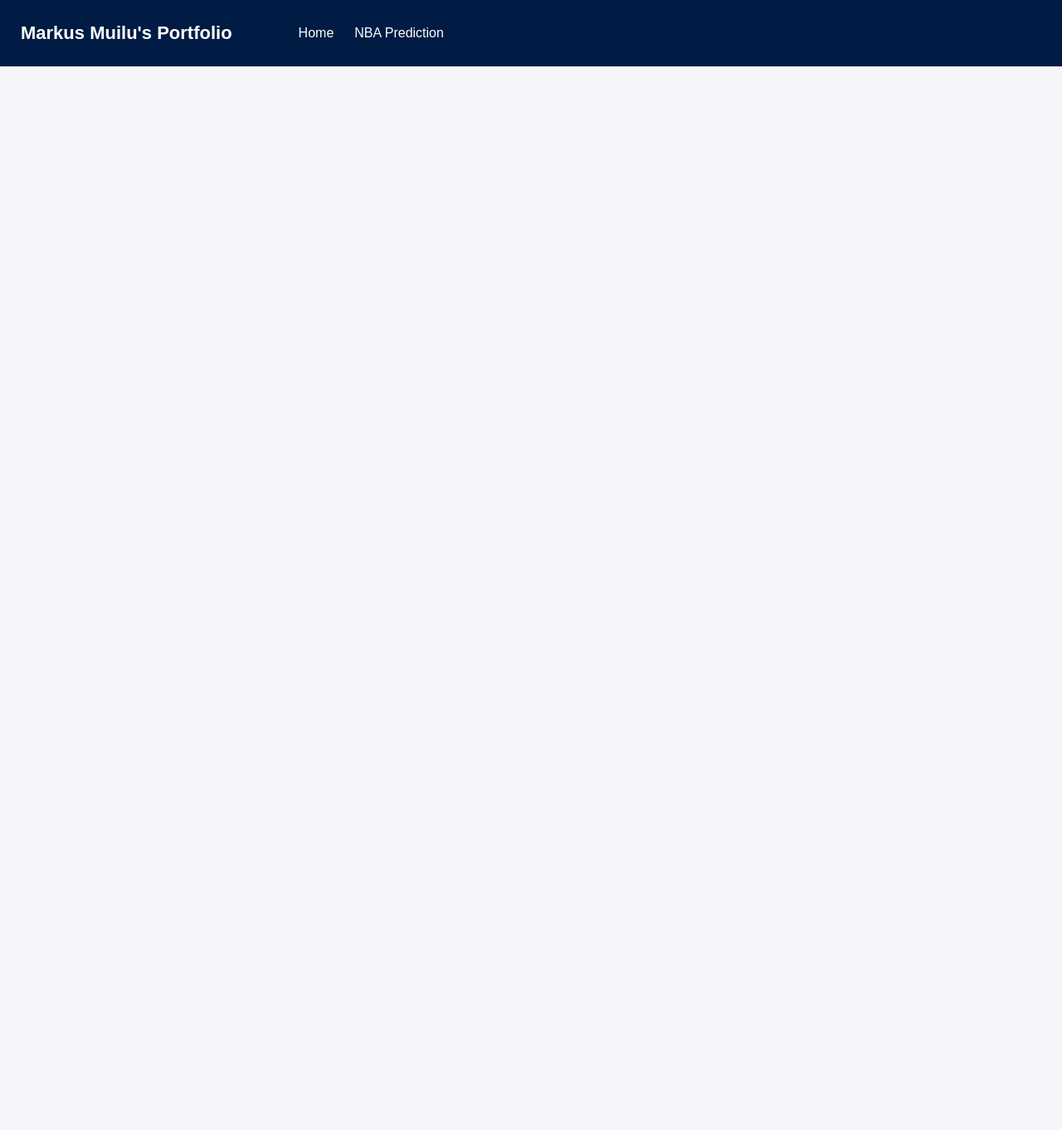
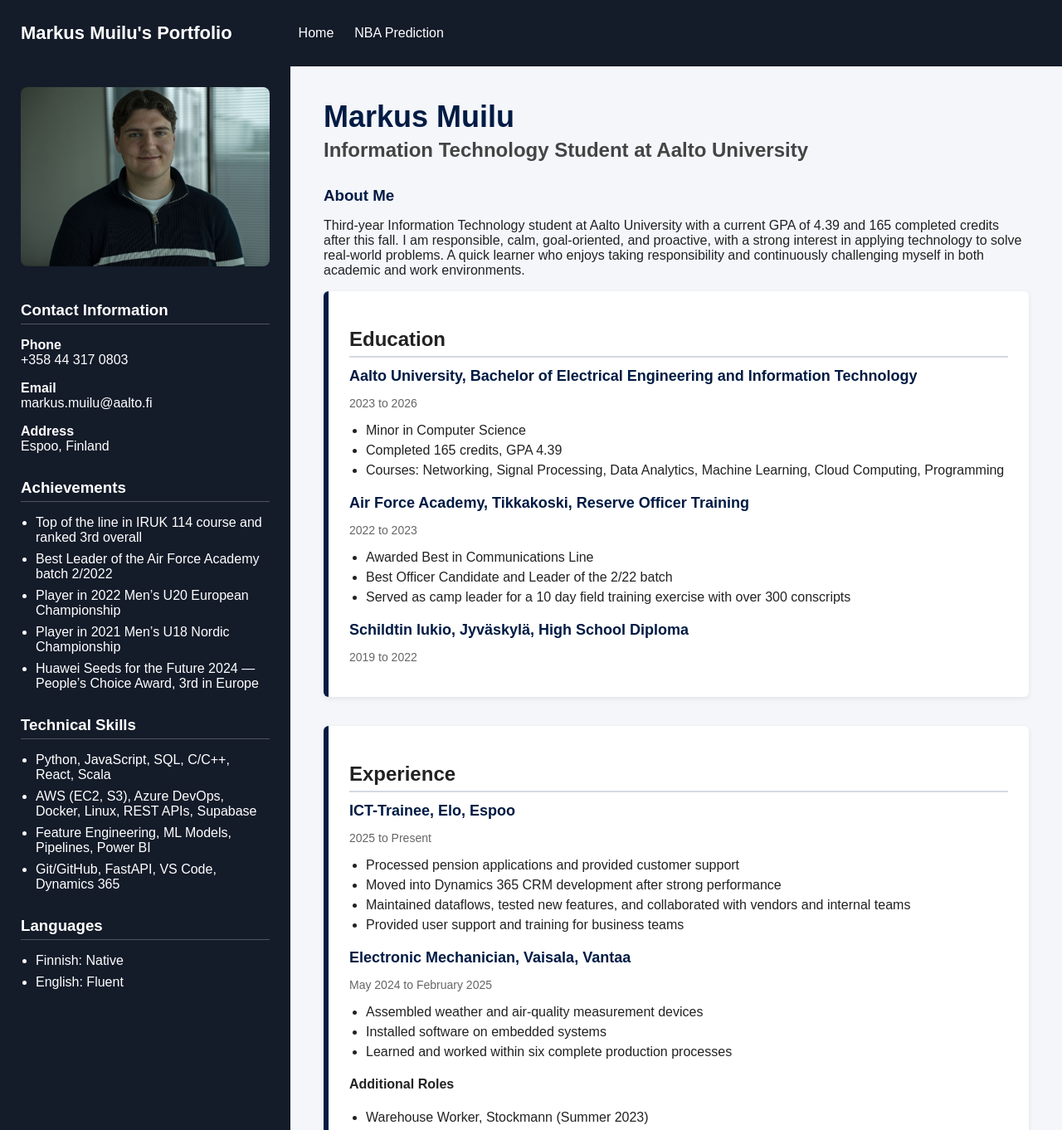
Before and after one commit to markusmuilu/Portfolio, a React (Create React App) app: page / in a window 1280 px wide. Shown: the top 1362 px of the page at 83% size. Before the commit the page ends 884 px from the top, so only its background shows below. Built offline with nearby package versions, Linux system fonts and the light colour scheme.

Commit message:
Updated home page

```diff
--- a/src/components/NavBar.css
+++ b/src/components/NavBar.css
@@ -1,5 +1,5 @@
 .navbar {
-  background-color: #001B44;
+  background-color: #141b29;
   color: white;
   padding: 15px 25px;
   display: flex;
--- /dev/null
+++ b/src/pages/Home.css
@@ -0,0 +1,143 @@
+/* Layout */
+.cv-layout {
+  display: flex;
+  min-height: 100vh;
+  background-color: #f5f6fa;
+  font-family: Arial, sans-serif;
+}
+
+/* Sidebar */
+.cv-sidebar {
+  width: 300px;
+  background-color: #141b29;
+  color: #fff;
+  padding: 25px;
+  overflow-y: auto;
+}
+
+.cv-photo {
+  width: 100%;
+  border-radius: 8px;
+  margin-bottom: 20px;
+}
+
+.sidebar-section {
+  margin-bottom: 30px;
+}
+
+.sidebar-section h3 {
+  margin-bottom: 10px;
+  color: #fff;
+  border-bottom: 1px solid #ffffff40;
+  padding-bottom: 5px;
+}
+
+.sidebar-section ul {
+  padding-left: 18px;
+}
+
+.sidebar-section li {
+  margin-bottom: 8px;
+}
+
+/* Main Content */
+.cv-main {
+  flex: 1;
+  padding: 40px;
+  color: #222;
+}
+
+.cv-main header h1 {
+  margin: 0;
+  font-size: 36px;
+  color: #001b44;
+}
+
+.cv-main header h2 {
+  margin-top: 5px;
+  color: #444;
+}
+
+.cv-section {
+  margin-top: 30px;
+}
+
+.cv-section h3 {
+  color: #001b44;
+  margin-bottom: 10px;
+}
+
+.cv-section ul {
+  padding-left: 20px;
+}
+
+.cv-section h4 {
+  margin-top: 15px;
+  margin-bottom: 5px;
+  font-size: 18px;
+  color: #333;
+}
+/* --- CV BOX SECTIONS --- */
+
+.cv-box {
+  background: #ffffff;
+  border-left: 6px solid #001B44;   /* left colored line */
+  padding: 20px 25px;
+  margin-bottom: 35px;
+  border-radius: 6px;
+  box-shadow: 0 2px 6px rgba(0,0,0,0.08);
+}
+
+/* Title bar */
+.cv-box-title {
+  font-size: 24px;
+  color: #222;
+  margin-bottom: 12px;
+  padding-bottom: 6px;
+  border-bottom: 2px solid #d4d9e2; /* clean underline */
+}
+
+/* Entry inside the box */
+.cv-entry {
+  margin-bottom: 20px;
+}
+
+.cv-entry h4 {
+  font-size: 18px;
+  margin: 0 0 4px 0;
+  color: #001B44;
+  font-weight: 600;
+}
+
+.cv-entry-dates {
+  font-size: 14px;
+  color: #666;
+  margin-bottom: 8px;
+}
+
+.cv-project-tags {
+  font-size: 14px;
+  font-weight: 600;
+  color: #444;
+  margin-bottom: 10px;
+}
+
+.cv-entry ul, .cv-box > ul {
+  padding-left: 20px;
+}
+
+.cv-entry ul li, .cv-box ul li {
+  margin-bottom: 6px;
+}
+
+
+/* Mobile responsive */
+@media (max-width: 900px) {
+  .cv-layout {
+    flex-direction: column;
+  }
+
+  .cv-sidebar {
+    width: 100%;
+  }
+}
--- a/src/pages/Home.js
+++ b/src/pages/Home.js
@@ -1,13 +1,151 @@
+import "./Home.css";
+
 export default function Home() {
   return (
-    <div style={{ height: "100vh" }}>
-      <iframe
-        src="/CV.pdf"
-        width="100%"
-        height="100%"
-        style={{ border: "none" }}
-        title="CV"
-      />
+    <div className="cv-layout">
+
+      {/* LEFT SIDEBAR */}
+      <aside className="cv-sidebar">
+        <img src="/CV_kuva.jpeg" alt="Profile" className="cv-photo" />
+
+        <div className="sidebar-section">
+          <h3>Contact Information</h3>
+          <p><strong>Phone</strong><br />+358 44 317 0803</p>
+          <p><strong>Email</strong><br />markus.muilu@aalto.fi</p>
+          <p><strong>Address</strong><br />Espoo, Finland</p>
+        </div>
+
+        <div className="sidebar-section">
+          <h3>Achievements</h3>
+          <ul>
+            <li>Top of the line in IRUK 114 course and ranked 3rd overall</li>
+            <li>Best Leader of the Air Force Academy batch 2/2022</li>
+            <li>Player in 2022 Men’s U20 European Championship</li>
+            <li>Player in 2021 Men’s U18 Nordic Championship</li>
+            <li>Huawei Seeds for the Future 2024
+              — People’s Choice Award, 3rd in Europe
+            </li>
+          </ul>
+        </div>
+
+        <div className="sidebar-section">
+          <h3>Technical Skills</h3>
+          <ul>
+            <li>Python, JavaScript, SQL, C/C++, React, Scala</li>
+            <li>AWS (EC2, S3), Azure DevOps, Docker, Linux, REST APIs, Supabase</li>
+            <li>Feature Engineering, ML Models, Pipelines, Power BI</li>
+            <li>Git/GitHub, FastAPI, VS Code, Dynamics 365</li>
+          </ul>
+        </div>
+
+        <div className="sidebar-section">
+          <h3>Languages</h3>
+          <ul>
+            <li>Finnish:       Native</li>
+            <li>English:       Fluent</li>
+          </ul>
+        </div>
+      </aside>
+
+      {/* MAIN CONTENT */}
+      <main className="cv-main">
+        <header>
+          <h1>Markus Muilu</h1>
+          <h2>Information Technology Student at Aalto University</h2>
+        </header>
+
+        <section className="cv-section">
+          <h3>About Me</h3>
+          <p>
+            Third-year Information Technology student at Aalto University with a current GPA of 4.39
+            and 165 completed credits after this fall. I am responsible, calm, goal-oriented, and proactive,
+            with a strong interest in applying technology to solve real-world problems. A quick learner who enjoys taking
+            responsibility and continuously challenging myself in both academic and work environments.
+          </p>
+        </section>
+
+        {/* EDUCATION */}
+        <section className="cv-box">
+          <h3 className="cv-box-title">Education</h3>
+
+          <div className="cv-entry">
+            <h4>Aalto University, Bachelor of Electrical Engineering and Information Technology</h4>
+            <p className="cv-entry-dates">2023 to 2026</p>
+            <ul>
+              <li>Minor in Computer Science</li>
+              <li>Completed 165 credits, GPA 4.39</li>
+              <li>Courses: Networking, Signal Processing, Data Analytics, Machine Learning, Cloud Computing, Programming</li>
+            </ul>
+          </div>
+
+          <div className="cv-entry">
+            <h4>Air Force Academy, Tikkakoski, Reserve Officer Training</h4>
+            <p className="cv-entry-dates">2022 to 2023</p>
+            <ul>
+              <li>Awarded Best in Communications Line</li>
+              <li>Best Officer Candidate and Leader of the 2/22 batch</li>
+              <li>Served as camp leader for a 10 day field training exercise with over 300 conscripts</li>
+            </ul>
+          </div>
+
+          <div className="cv-entry">
+            <h4>Schildtin lukio, Jyväskylä, High School Diploma</h4>
+            <p className="cv-entry-dates">2019 to 2022</p>
+          </div>
+        </section>
+
+        {/* EXPERIENCE */}
+        <section className="cv-box">
+          <h3 className="cv-box-title">Experience</h3>
+
+          <div className="cv-entry">
+            <h4>ICT-Trainee, Elo, Espoo</h4>
+            <p className="cv-entry-dates">2025 to Present</p>
+            <ul>
+              <li>Processed pension applications and provided customer support</li>
+              <li>Moved into Dynamics 365 CRM development after strong performance</li>
+              <li>Maintained dataflows, tested new features, and collaborated with vendors and internal teams</li>
+              <li>Provided user support and training for business teams</li>
+            </ul>
+          </div>
+
+          <div className="cv-entry">
+            <h4>Electronic Mechanician, Vaisala, Vantaa</h4>
+            <p className="cv-entry-dates">May 2024 to February 2025</p>
+            <ul>
+              <li>Assembled weather and air-quality measurement devices</li>
+              <li>Installed software on embedded systems</li>
+              <li>Learned and worked within six complete production processes</li>
+            </ul>
+          </div>
+
+          <h4>Additional Roles</h4>
+          <ul>
+            <li>Warehouse Worker, Stockmann (Summer 2023)</li>
+            <li>Entrepreneur, Aurinkosähkövene JKL (Summer 2021)</li>
+            <li>Course Maintenance, Muurame Golf (Summer 2020)</li>
+          </ul>
+        </section>
+
+        {/* PROJECTS */}
+        <section className="cv-box">
+          <h3 className="cv-box-title">Projects</h3>
+
+          <div className="cv-entry">
+            <h4>Predicting NBA - End to End Machine Learning Pipeline</h4>
+            <p className="cv-project-tags">Machine Learning, Data Pipelines, Cloud Development</p>
+            <ul>
+              <li>Designed and built a complete machine learning pipeline for NBA game predictions</li>
+              <li>Created data ingestion, preprocessing, feature engineering, and training stages</li>
+              <li>Developed a FastAPI backend, packaged with Docker and deployed to AWS EC2</li>
+              <li>Implemented an automated prediction system with a bootstrap container</li>
+              <li>Built S3 based storage architecture and Power BI analytics dashboards</li>
+              <li>Developed a React frontend for live predictions</li>
+              <li>Used GitHub for version control, workflow automation and continuous development</li>
+            </ul>
+          </div>
+        </section>
+      </main>
     </div>
   );
 }
```
Also changed, not shown: public/CV_kuva.jpeg (added), 1 other file (tests, documents, lock files or other folders).
